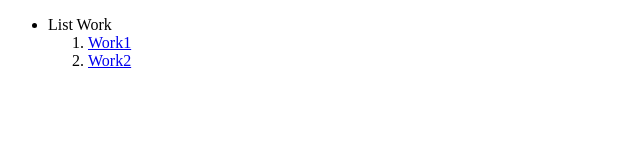
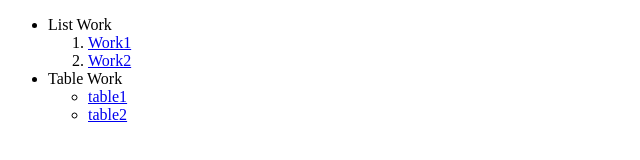
Before and after one commit to swapnacv21/html, a plain HTML site: page index.html in a window 1280 px wide. Shown: the whole page, without its empty margins (0-640 px from the left). Drawn offline with Linux system fonts and the light colour scheme.

Commit message:
table completed

```diff
--- a/index.html
+++ b/index.html
@@ -12,6 +12,11 @@
             <li><a href="list.html">Work1</a></li>
             <li><a href="nested.html">Work2</a></li>
         </ol>
+        <li>Table Work</li>
+        <ul>
+            <li><a href="table.html">table1</a></li>
+            <li><a href="table1.html">table2</a></li>
+        </ul>
     </ul>
 
 </body>
```
Also changed, not shown: table1.html (+1 -1 lines).
